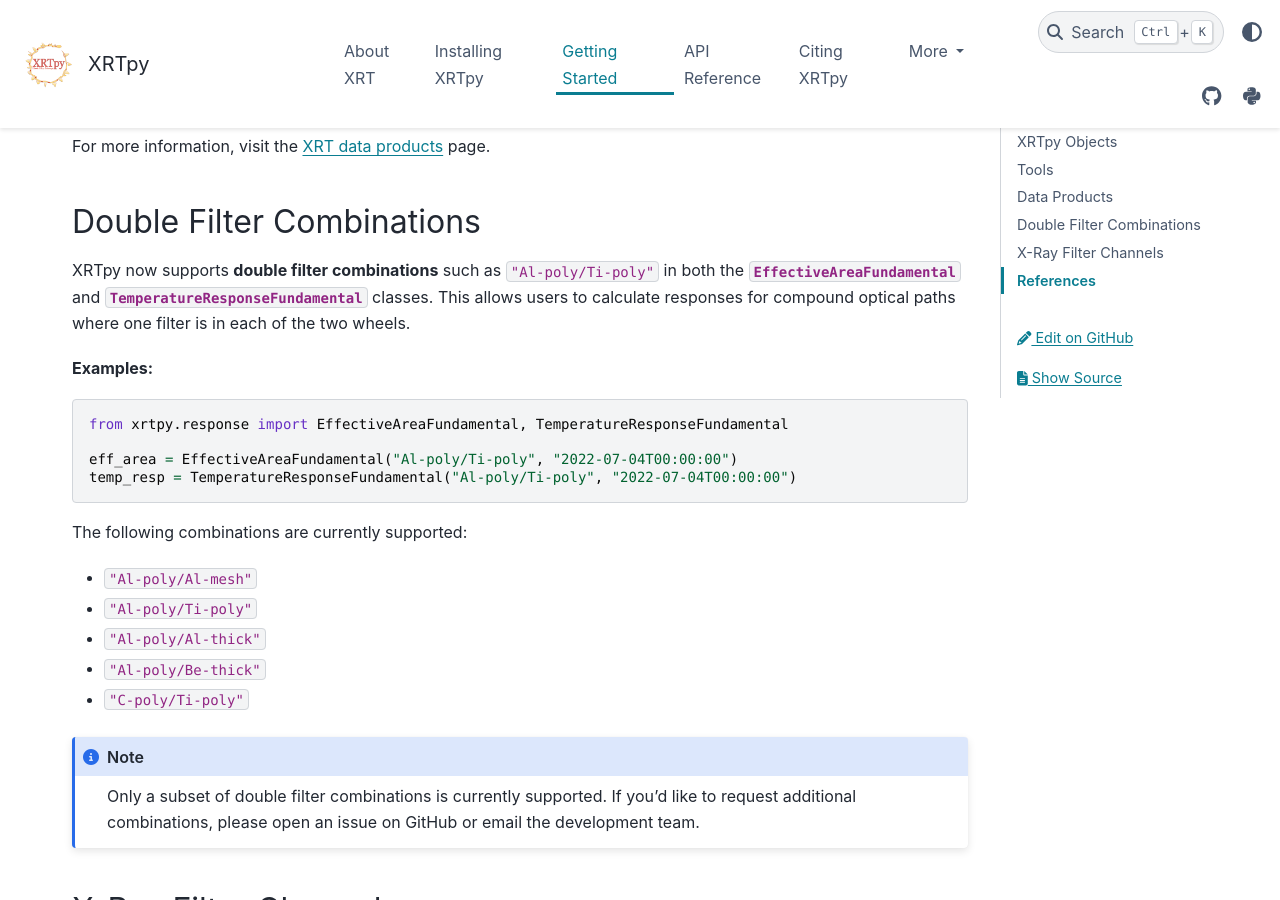
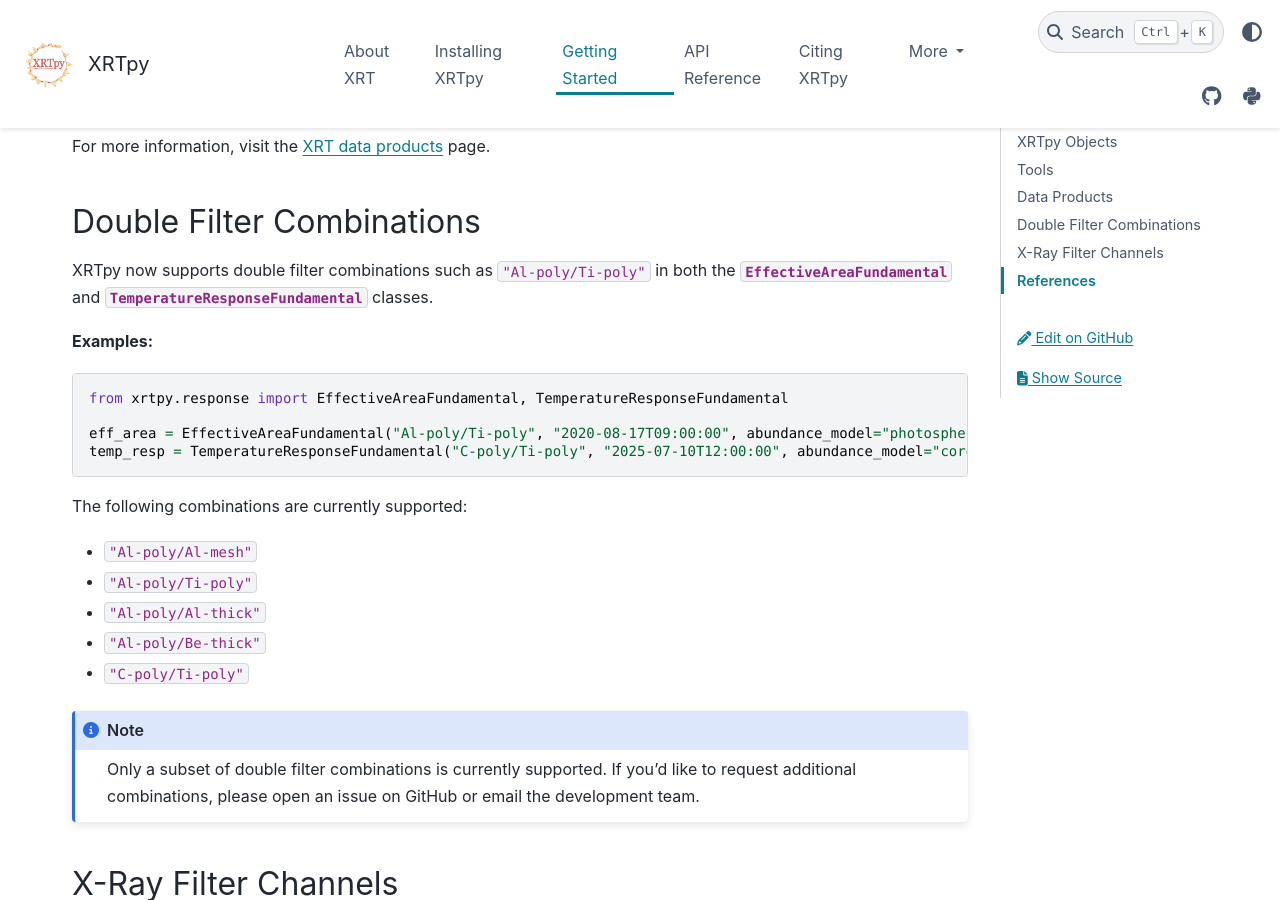
Before and after one commit to HinodeXRT/xrtpy, a Sphinx documentation site: the page built from docs/getting_started.rst, in a window 1280 px wide and 900 px high, scrolled down 3463 px. Built offline with Sphinx 7.4.7 and the PyData theme 0.15.4, drawn with Linux system fonts in a browser that asks for light colours; pages that are not in the unit, such as notebooks, are missing from menus; the version number could not be read and is left out; cross-references to code outside the pages are shown as plain code.

Commit message:
Final edits

```diff
--- a/docs/getting_started.rst
+++ b/docs/getting_started.rst
@@ -150,7 +150,7 @@
 Double Filter Combinations
 **************************
 
-XRTpy now supports **double filter combinations** such as ``"Al-poly/Ti-poly"`` in both the `EffectiveAreaFundamental` and `TemperatureResponseFundamental` classes. This allows users to calculate responses for compound optical paths where one filter is in each of the two wheels.
+XRTpy now supports double filter combinations such as ``"Al-poly/Ti-poly"`` in both the :obj:`EffectiveAreaFundamental <xrtpy.response.EffectiveAreaFundamental>` and :obj:`TemperatureResponseFundamental <xrtpy.response.TemperatureResponseFundamental>` classes.
 
 **Examples:**
 
@@ -158,8 +158,8 @@
 
    from xrtpy.response import EffectiveAreaFundamental, TemperatureResponseFundamental
 
-   eff_area = EffectiveAreaFundamental("Al-poly/Ti-poly", "2022-07-04T00:00:00")
-   temp_resp = TemperatureResponseFundamental("Al-poly/Ti-poly", "2022-07-04T00:00:00")
+   eff_area = EffectiveAreaFundamental("Al-poly/Ti-poly", "2020-08-17T09:00:00", abundance_model="photospheric")
+   temp_resp = TemperatureResponseFundamental("C-poly/Ti-poly", "2025-07-10T12:00:00", abundance_model="coronal")
 
 The following combinations are currently supported:
 
```
